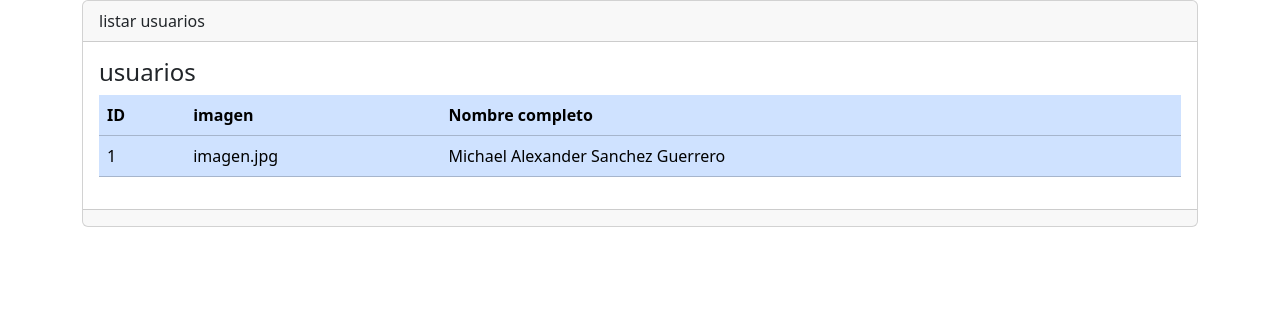
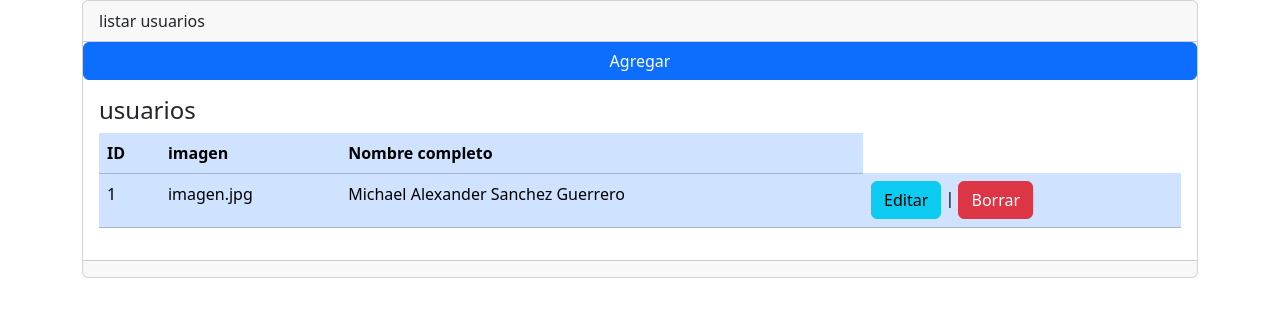
Before and after one commit to xMaclex/CRUD_PYTHON, a Django app: page /usuarios in a window 1280 px wide. Shown: the part 56-373 px from the top of the page. Run offline with Django 5.2, Linux system fonts and the light colour scheme.

Commit message:
Finalizacion

```diff
--- a/crud/settings.py
+++ b/crud/settings.py
@@ -55,7 +55,7 @@ ROOT_URLCONF = 'crud.urls'
 TEMPLATES = [
     {
         'BACKEND': 'django.template.backends.django.DjangoTemplates',
-        'DIRS': [BASE_DIR / 'templates'],
+        'DIRS': [BASE_DIR / 'templates',],
         'APP_DIRS': True,
         'OPTIONS': {
             'context_processors': [
--- a/libreria/templates/usuarios/index.html
+++ b/libreria/templates/usuarios/index.html
@@ -7,6 +7,15 @@
 
 <div class="card">
     <div class="card-header">listar usuarios</div>
+        <a
+            name=""
+            id=""
+            class="btn btn-primary"
+            href="{% url 'crear' %}"
+            role="button"
+            >Agregar</a
+        >
+
     <div class="card-body">
         <h4 class="card-title">usuarios</h4>
         <div
@@ -27,6 +36,21 @@
                         <td scope="row">1</td>
                         <td>imagen.jpg</td>
                         <td>Michael Alexander Sanchez Guerrero</td>
+                        <td> <a
+                            name=""
+                            id=""
+                            class="btn btn-info"
+                            href="{% url 'editar' %}"
+                            role="button"
+                            >Editar</a
+                        >
+                         | <a
+                         name=""
+                         id=""
+                         class="btn btn-danger"
+                         href="#"
+                         role="button"
+                         >Borrar </a> </td>
                     </tr>
                     <!-- <tr class="">
                         <td scope="row">Item</td>
--- a/libreria/urls.py
+++ b/libreria/urls.py
@@ -5,4 +5,6 @@ urlpatterns = [
     path('',views.inicio, name='inicio'),
     path('nosotros', views.nosotros, name='nosotros'),
     path('usuarios', views.usuarios, name='usuarios'),
+    path('usuarios/crear', views.crear_usuarios, name='crear'),
+    path('usuarios/editar', views.editar_usuarios, name='editar')
 ]
--- a/libreria/views.py
+++ b/libreria/views.py
@@ -10,3 +10,9 @@ def nosotros(request):
 
 def usuarios(request):
     return render(request, 'usuarios/index.html')
+
+def crear_usuarios(request):
+    return render(request, 'usuarios/crear.html')
+
+def editar_usuarios(request):
+    return render(request, 'usuarios/editar.html')
```
Also changed, not shown: libreria/templates/usuarios/crear.html (+12 -1 lines), libreria/templates/usuarios/editar.html (+10 -1 lines), libreria/templates/usuarios/form.html (+16 -0 lines).
